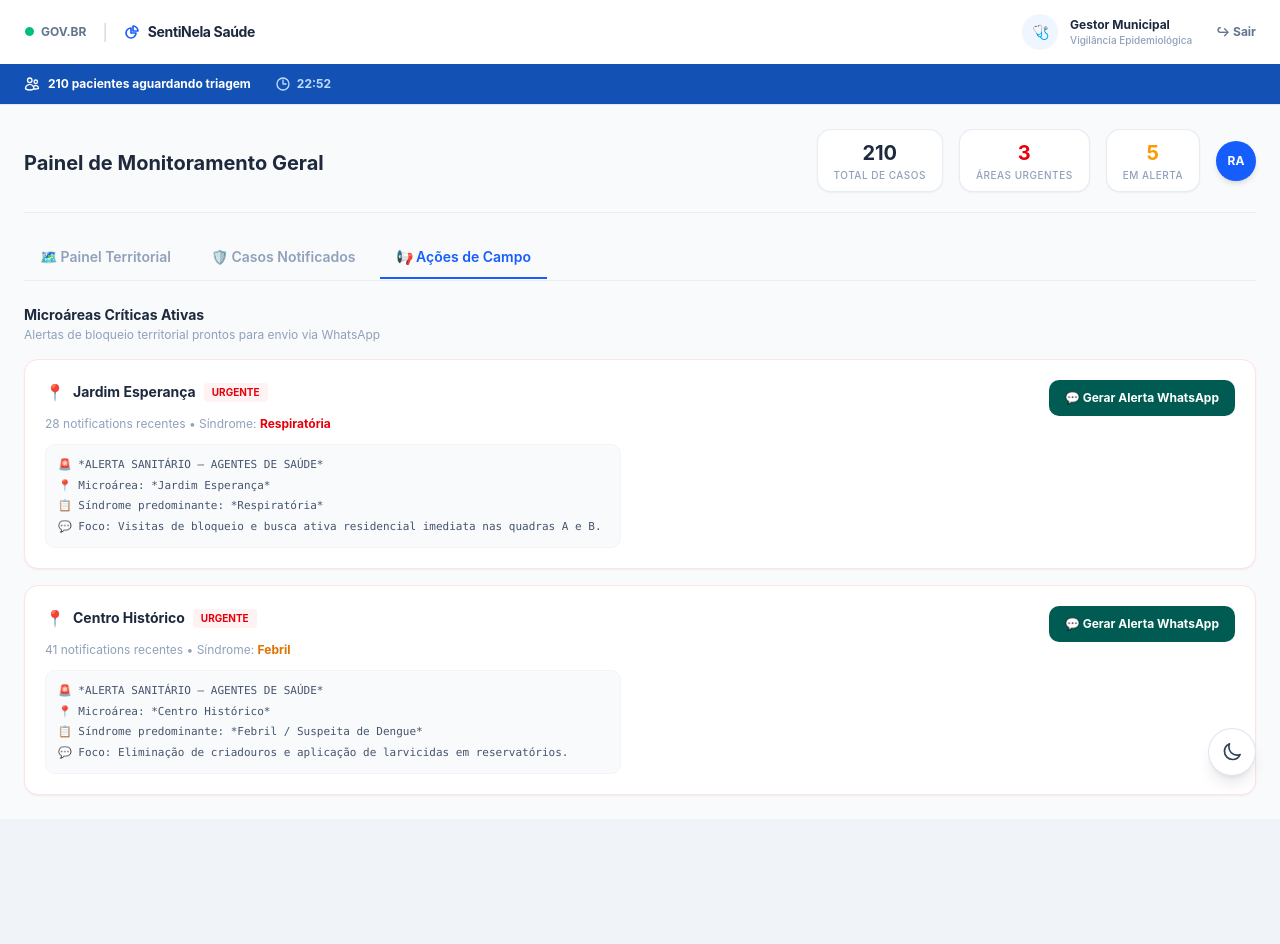
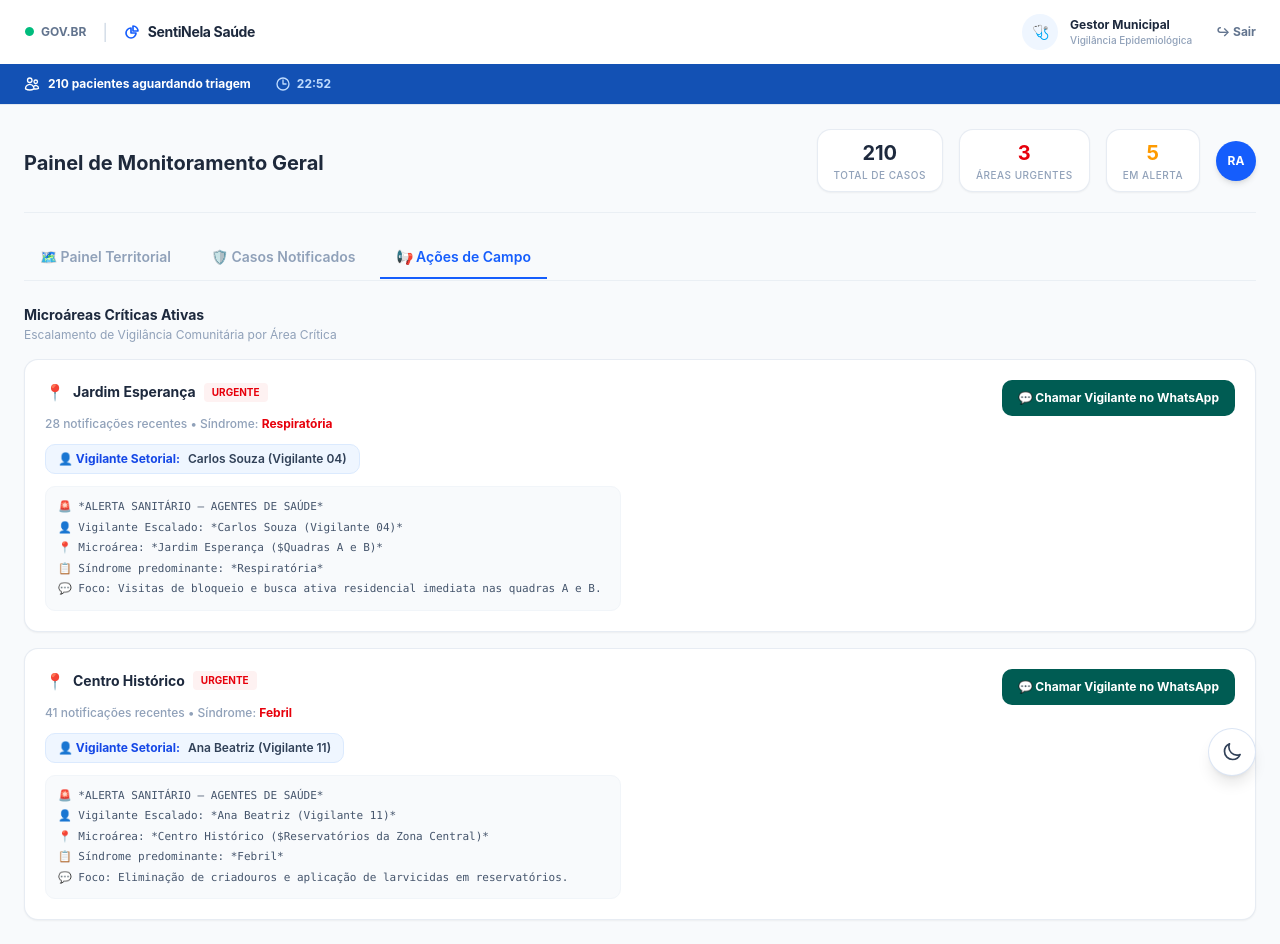
Before and after one commit to Kuchu11/BioChallenger-Brasil-, a React (Vite) app: page /gestao in a window 1280 px wide. Both pictures are taken after a click on the button "📢 Ações de Campo". Before the commit the page ends 819 px from the top, so only its background shows below. Built offline with nearby package versions, Linux system fonts and the light colour scheme; a web font is replaced by a local one.

Commit message:
feat: mapear vigilantes setoriais por microarea e integrar disparo customizado no whatsapp

```diff
--- a/src/app/pages/GestaoPage.tsx
+++ b/src/app/pages/GestaoPage.tsx
@@ -19,6 +19,18 @@ interface UbsLocation {
   staff: string;
   status: "online" | "offline";
   coordinates: [number, number];
+}
+
+interface FieldAction {
+  id: string;
+  location: string;
+  notifications: number;
+  syndrome: string;
+  severity: "Urgente" | "Alerta";
+  vigilanteName: string;
+  vigilantePhone: string;
+  quadras: string;
+  focusText: string;
 }
 
 export function GestaoPage() {
@@ -57,7 +69,32 @@ export function GestaoPage() {
       name: "UBS São José",
       staff: "Sistema Offline",
       status: "offline",
-      coordinates: [-3.7355, -38.6545] as [number, number]
+      coordinates: [-3.7355, -38.6445] as [number, number]
+    }
+  ];
+
+  const fieldActionsList: FieldAction[] = [
+    {
+      id: "1",
+      location: "Jardim Esperança",
+      notifications: 28,
+      syndrome: "Respiratória",
+      severity: "Urgente",
+      vigilanteName: "Carlos Souza (Vigilante 04)",
+      vigilantePhone: "5585999999999",
+      quadras: "Quadras A e B",
+      focusText: "Visitas de bloqueio e busca ativa residencial imediata nas quadras A e B."
+    },
+    {
+      id: "2",
+      location: "Centro Histórico",
+      notifications: 41,
+      syndrome: "Febril",
+      severity: "Urgente",
+      vigilanteName: "Ana Beatriz (Vigilante 11)",
+      vigilantePhone: "5585988888888",
+      quadras: "Reservatórios da Zona Central",
+      focusText: "Eliminação de criadouros e aplicação de larvicidas em reservatórios."
     }
   ];
 
@@ -90,7 +127,7 @@ export function GestaoPage() {
       syndrome: "Gastrointestinal",
       unit: "UBS Vila Nova",
       date: "02/07/2026",
-      details: "Quadro de diarreia aguda e desidratação leve. Coleta de amostra de água realizada na residência."
+      details: "Quadro de diarreia agenda e desidratação leve. Coleta de amostra de água realizada na residência."
     }
   ];
 
@@ -114,6 +151,17 @@ export function GestaoPage() {
     setSelectedCase(null);
     setIsAuthenticated(false);
     setPassword("");
+  };
+
+  const handleSendWhatsApp = (action: FieldAction) => {
+    const message = `🚨 *ALERTA SANITÁRIO — VIGILÂNCIA* \n\n` +
+                    `👤 *Vigilante Escalado:* ${action.vigilanteName}\n` +
+                    `📍 *Microárea:* ${action.location} (${action.quadras})\n` +
+                    `📋 *Síndrome:* ${action.syndrome}\n` +
+                    `💬 *Foco da Ação:* ${action.focusText}`;
+
+    const encodedMessage = encodeURIComponent(message);
+    window.open(`https://api.whatsapp.com/send?phone=${action.vigilantePhone}&text=${encodedMessage}`, "_blank");
   };
 
   return (
@@ -315,56 +363,46 @@ export function GestaoPage() {
             <div className="flex items-center justify-between">
               <div>
                 <h3 className="text-sm font-bold text-slate-800 dark:text-neutral-100">Microáreas Críticas Ativas</h3>
-                <p className="text-xs text-slate-400 mt-0.5">Alertas de bloqueio territorial prontos para envio via WhatsApp</p>
+                <p className="text-xs text-slate-400 mt-0.5">Escalamento de Vigilância Comunitária por Área Crítica</p>
               </div>
             </div>
 
             <div className="space-y-4">
-              <div className="bg-white dark:bg-neutral-900 border border-red-100 dark:border-neutral-800 rounded-xl p-5 shadow-xs flex flex-col md:flex-row justify-between gap-4 items-start">
+              {fieldActionsList.map((action) => (
+                <div key={action.id} className="bg-white dark:bg-neutral-900 border border-slate-200/80 dark:border-neutral-800 rounded-xl p-5 shadow-xs flex flex-col md:flex-row justify-between gap-4 items-start">
                   <div className="space-y-3 w-full md:max-w-xl">
                     <div className="flex items-center gap-2">
                       <span className="text-red-500">📍</span>
-                    <h4 className="text-sm font-bold text-slate-800 dark:text-neutral-50">Jardim Esperança</h4>
-                    <span className="bg-red-50 text-red-600 font-bold px-2 py-0.5 rounded text-[10px] uppercase">Urgente</span>
+                      <h4 className="text-sm font-bold text-slate-800 dark:text-neutral-50">{action.location}</h4>
+                      <span className="bg-red-50 text-red-600 font-bold px-2 py-0.5 rounded text-[10px] uppercase">{action.severity}</span>
                     </div>
-                  <p className="text-xs text-slate-400">28 notifications recentes • Síndrome: <span className="font-bold text-red-600">Respiratória</span></p>
+
+                    <p className="text-xs text-slate-400 font-medium">
+                      {action.notifications} notificações recentes • Síndrome: <span className="font-bold text-red-600">{action.syndrome}</span>
+                    </p>
+
+                    <div className="inline-flex items-center gap-2 bg-blue-50 dark:bg-neutral-800/60 text-blue-700 dark:text-blue-400 px-3 py-1.5 rounded-lg text-xs font-bold border border-blue-100 dark:border-neutral-700">
+                      <span>👤 Vigilante Setorial:</span>
+                      <span className="text-slate-700 dark:text-neutral-200 font-semibold">{action.vigilanteName}</span>
+                    </div>
+
                     <div className="bg-slate-50 dark:bg-neutral-800 p-3 rounded-lg border border-slate-100 dark:border-neutral-700 font-mono text-[11px] text-slate-600 dark:text-neutral-300 space-y-1">
                       <p>🚨 *ALERTA SANITÁRIO — AGENTES DE SAÚDE*</p>
-                    <p>📍 Microárea: *Jardim Esperança*</p>
-                    <p>📋 Síndrome predominante: *Respiratória*</p>
-                    <p>💬 Foco: Visitas de bloqueio e busca ativa residencial imediata nas quadras A e B.</p>
+                      <p>👤 Vigilante Escalado: *{action.vigilanteName}*</p>
+                      <p>📍 Microárea: *{action.location} (${action.quadras})*</p>
+                      <p>📋 Síndrome predominante: *{action.syndrome}*</p>
+                      <p>💬 Foco: {action.focusText}</p>
                     </div>
                   </div>
+
                   <button
-                  onClick={() => alert("Abrindo API do WhatsApp com o texto formatado do alerta...")}
+                    onClick={() => handleSendWhatsApp(action)}
                     className="bg-[#005c53] hover:bg-[#044c45] text-white font-bold text-xs px-4 py-2.5 rounded-lg inline-flex items-center gap-2 cursor-pointer shrink-0"
                   >
-                  💬 Gerar Alerta WhatsApp
+                    💬 Chamar Vigilante no WhatsApp
                   </button>
                 </div>
-
-              <div className="bg-white dark:bg-neutral-900 border border-red-100 dark:border-neutral-800 rounded-xl p-5 shadow-xs flex flex-col md:flex-row justify-between gap-4 items-start">
-                <div className="space-y-3 w-full md:max-w-xl">
-                  <div className="flex items-center gap-2">
-                    <span className="text-red-500">📍</span>
-                    <h4 className="text-sm font-bold text-slate-800 dark:text-neutral-50">Centro Histórico</h4>
-                    <span className="bg-red-50 text-red-600 font-bold px-2 py-0.5 rounded text-[10px] uppercase">Urgente</span>
-                  </div>
-                  <p className="text-xs text-slate-400">41 notifications recentes • Síndrome: <span className="font-bold text-amber-600">Febril</span></p>
-                  <div className="bg-slate-50 dark:bg-neutral-800 p-3 rounded-lg border border-slate-100 dark:border-neutral-700 font-mono text-[11px] text-slate-600 dark:text-neutral-300 space-y-1">
-                    <p>🚨 *ALERTA SANITÁRIO — AGENTES DE SAÚDE*</p>
-                    <p>📍 Microárea: *Centro Histórico*</p>
-                    <p>📋 Síndrome predominante: *Febril / Suspeita de Dengue*</p>
-                    <p>💬 Foco: Eliminação de criadouros e aplicação de larvicidas em reservatórios.</p>
-                  </div>
-                </div>
-                <button
-                  onClick={() => alert("Abrindo API do WhatsApp com o texto formatado do alerta...")}
-                  className="bg-[#005c53] hover:bg-[#044c45] text-white font-bold text-xs px-4 py-2.5 rounded-lg inline-flex items-center gap-2 cursor-pointer shrink-0"
-                >
-                  💬 Gerar Alerta WhatsApp
-                </button>
-              </div>
+              ))}
             </div>
           </div>
         )}
```
Lines whose indentation alone changed are shown as unchanged.
